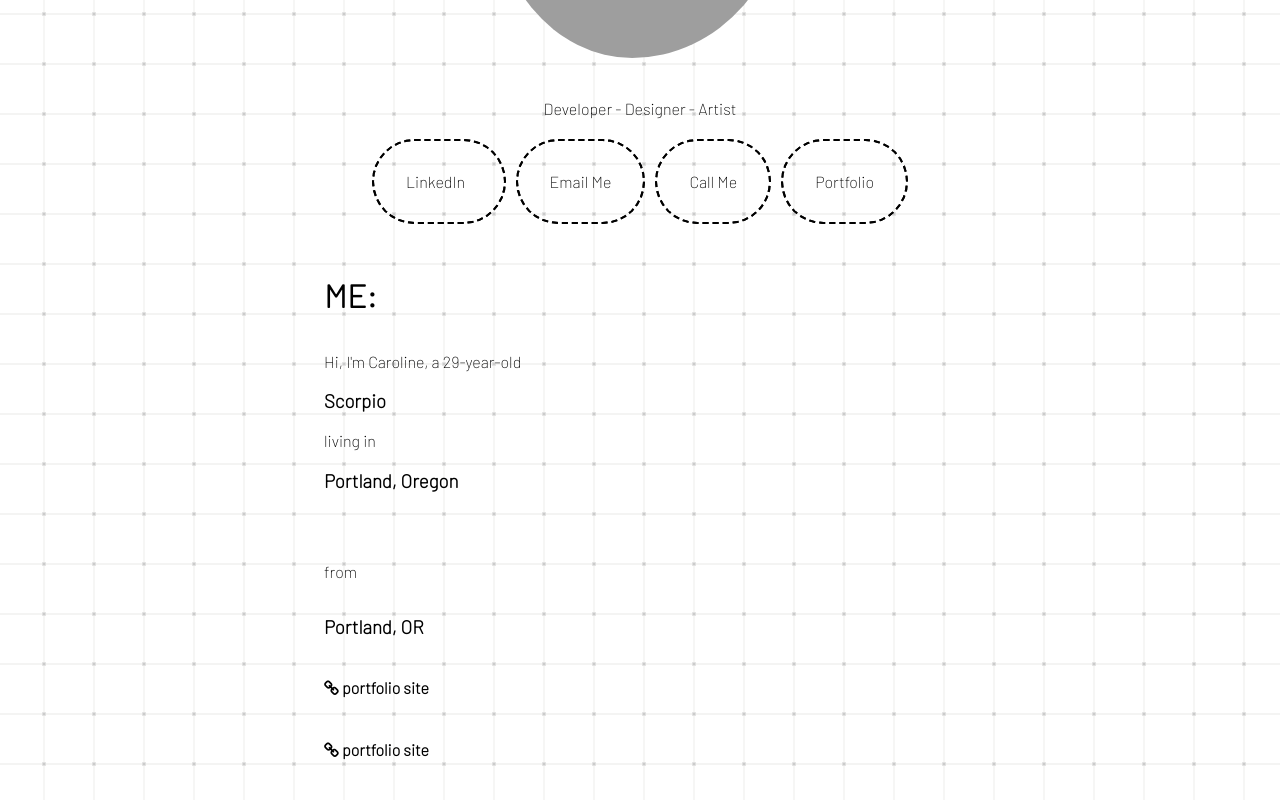
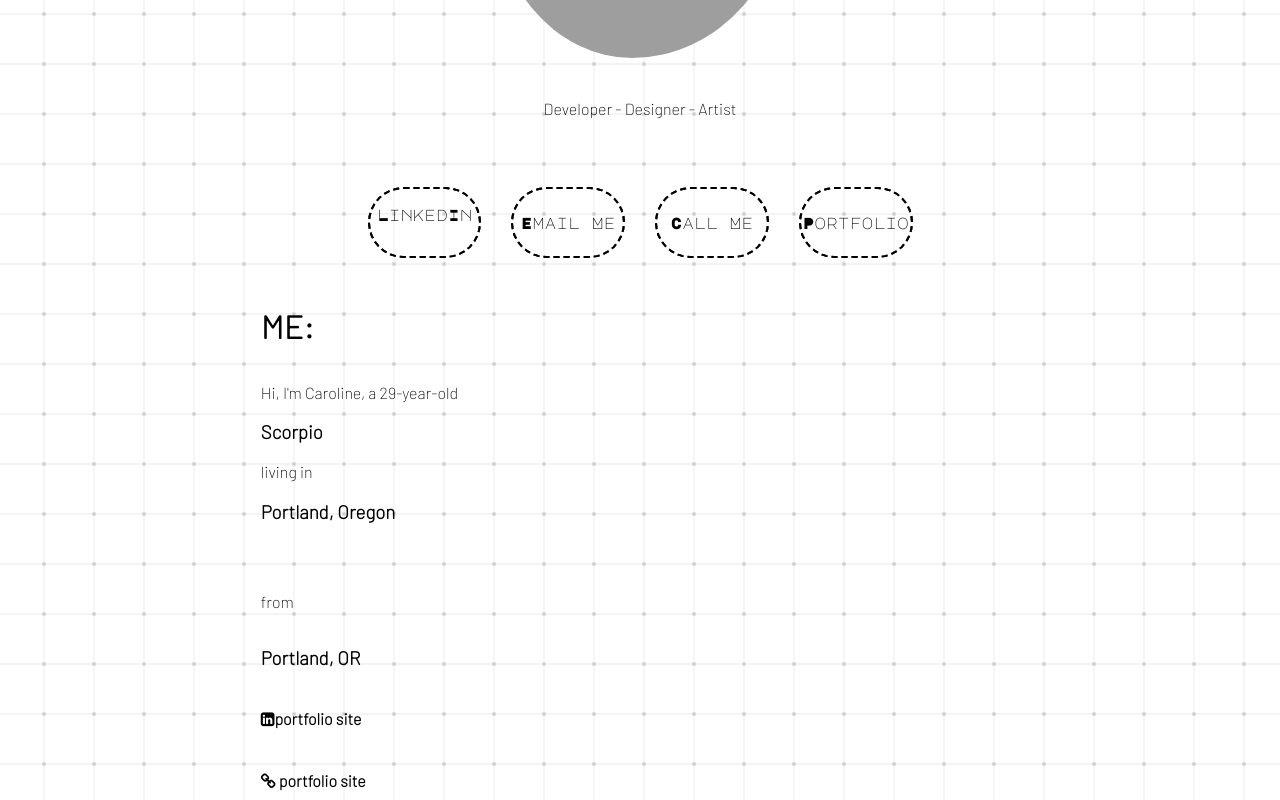
Before and after one commit to carolinecerussi/Personal-Site, a React (Create React App) app: page / in a window 1280 px wide. Shown: the part 980-1780 px from the top of the page. Built offline with nearby package versions, Linux system fonts and the light colour scheme; grey boxes are pictures that could not be loaded; a web font is replaced by a local one.

Commit message:
add more css styling elements to make look best on big screen

```diff
--- a/src/AboutMe.js
+++ b/src/AboutMe.js
@@ -10,7 +10,7 @@ function AboutMe() {
   const titleStyle =  {
     float: 'left',
     columnGap: '3rem',
-    gridTemplateColumns: 'repeat(1,50%)',
+    gridTemplateColumns: 'repeat(1,60%)',
     justifyContent: 'center',
 
   }
@@ -24,7 +24,7 @@ const smallFont = {
 const meBoxStyle=  {
     float: 'left',
     columnGap: '1rem',
-    gridTemplateColumns: 'repeat(1,50%)',
+    gridTemplateColumns: 'repeat(1,60%)',
     justifyContent: 'center',
     textAlign:'left'
   }
@@ -42,9 +42,14 @@ const meBoxStyle=  {
 <br />   <p> from </p><h3>
  <a>
 Portland, OR</a></h3>
+<h4><i class="fa fa-linkedin-square"></i>
+ portfolio site</h4>
+
 <h4><i class="fa fa-chain"></i> portfolio site</h4>
-<h4><i class="fa fa-chain"></i> portfolio site</h4>
+<h4><i class="fa fa-github"></i>
+portfolio site</h4>
 <h4><i class="fa fa-envelope-o"></i>: cerussicaroline@gmail.com</h4>
+<i class="fa fa-github"></i>
 
 </div>
 
--- a/src/Components/ProjectGrid.js
+++ b/src/Components/ProjectGrid.js
@@ -105,7 +105,7 @@ function Grids() {
                     <a href="https://graphql-nextjs-blog-pink.vercel.app/" className="portfolio__link">Alien Adoption →</a></h1>
 
                   <p className="portfolio__text">This open source blog pulls data from GraphCMS using GraphQL. It features posts written in Markdown, featured posts, related posts, categories, authors, user submitted comments, and a Tailwind styled layout.</p>
-                  <Popup trigger={<button>PLAY</button>} position="top center">
+                  <Popup trigger={<button><i class="fa fa-play"></i></button>} position="top center">
                     {close => (
                       <div className="openBox" >
                         ALIEN ADOPTION  <iframe class="embed-responsive-item" width="400px" height="400px" src="https://www.youtube.com/embed/qN3OueBm9F4?autoplay=1" frameborder="0px" allowFullScreen ></iframe>   <a className="close" onClick={close}>
--- a/src/Home.js
+++ b/src/Home.js
@@ -20,7 +20,8 @@ fontSize:'20pt'
 <React.Fragment >
 
       <div className='footerStyle' style={headerStyle}>
-<a><p>HOME</p></a>
+<a ><i class="fa fa-angle-up"></i>
+</a>
 
 
       </div>
--- a/src/css/grid.css
+++ b/src/css/grid.css
@@ -88,8 +88,8 @@ p {
 
 .portfolio__container {
     float: left;
-    column-gap: 3rem;
-    grid-template-columns: repeat(2,380px);
+    column-gap: 4rem;
+    grid-template-columns: repeat(2,500px);
     justify-content: center;
   }
 
@@ -98,14 +98,15 @@ p {
 .portfolio__box {
     background-color: var(--container-color);
     border:transparent;
-    background-color: rgba(13, 113, 101, 0.263);
+    background-color: rgba(208, 237, 115, 0.716);
     border-radius: 1rem;
      float: left;
      padding-inline:5%;
      text-align: center;
+
   }
   .portfolio__box:hover {
-    background-color: rgba(2, 138, 242, 0.549);
+    background-color: rgba(208, 237, 115, 0.886);
     transition: transform 0.3s;
     border:transparent;
     scale: 1.01;
@@ -128,8 +129,6 @@ p {
     color: rgb(0, 0, 0);
     text-align: left;
     font-family: 'barlow';
-
-    padding: 1%;
     float: left;
     width: 100%;
 
@@ -141,11 +140,8 @@ p {
     font-size: 15pt;
     color: rgb(0, 0, 0);    margin-top: 0.9rem;
     font-family: 'Barlow';
-    padding: 3%;
     text-align: left;
     float: left;
-
-
   }
 
   .portfolio__img {
@@ -156,6 +152,7 @@ p {
     padding: 1%;
     justify-content: center;
 display: block;
+
   }
 
   .portfolio__link {
@@ -201,14 +198,13 @@ text-align: center;
 
 div.video {
     background-color: transparent;
-    border-radius: 50pt;
     justify-content: center;
 
 }
 
 
 div.openBox {
-  background-color: white;
+  background-color: rgb(255, 255, 255);
   width: 420px;
   height:430px;
   justify-content: center;
@@ -219,5 +215,7 @@ div.openBox {
 button {
   background-color: transparent;
   border-color: transparent;
-
+font-size: 18pt;
+width: 100%;
+padding: 5%;
 }
--- a/src/css/headerStyle.css
+++ b/src/css/headerStyle.css
@@ -18,25 +18,32 @@ a:hover {
   background-color: transparent;
   --outline: 2px dashed var(--clr);
   color: var(--clr);
+  text-align: center;
+
   outline: var(--outline);
   border: var(--outline);
   outline-offset: -2px;
   transition: outline-offset .75s ease;
   border-radius: 50pt;
   font-size: 20pt;
-padding: 15px 32px;
-text-align: center;
+padding: 5px 20px;
 display: inline-block;
 font-size: 16px;
-margin: 5px 5px;
+margin: 15px;
 cursor: pointer;
-font-family: 'Barlow';
+font-family: "Major Mono Display";
+max-width: 9%;
+min-width: 9%;
+padding:1pt;
 }
 
 .buttonStyle{
   display: flex;
 justify-content: center;
-margin-bottom: 2%;
+margin-bottom: 1%;
+border-radius: 50pt;
+text-align: center;
+
 
 }
 .button:hover,
@@ -46,6 +53,9 @@ margin-bottom: 2%;
     color: #ff4d00;
     background-color: transparent;
     border-radius: 50pt;
+    text-align: center;
+
+
 }
 
 
@@ -58,12 +68,14 @@ margin-bottom: 2%;
     width: 100%;
     background-color: transparent;
     float: left;
+    margin-bottom: 3%;
 
 }
 
 div.carolineHead:hover {
-    color: #f7561c;
+    color: #ffffff;
     transition: 1s ease;
+    background-color: rgb(255, 140, 0);
 
 
 }
```
